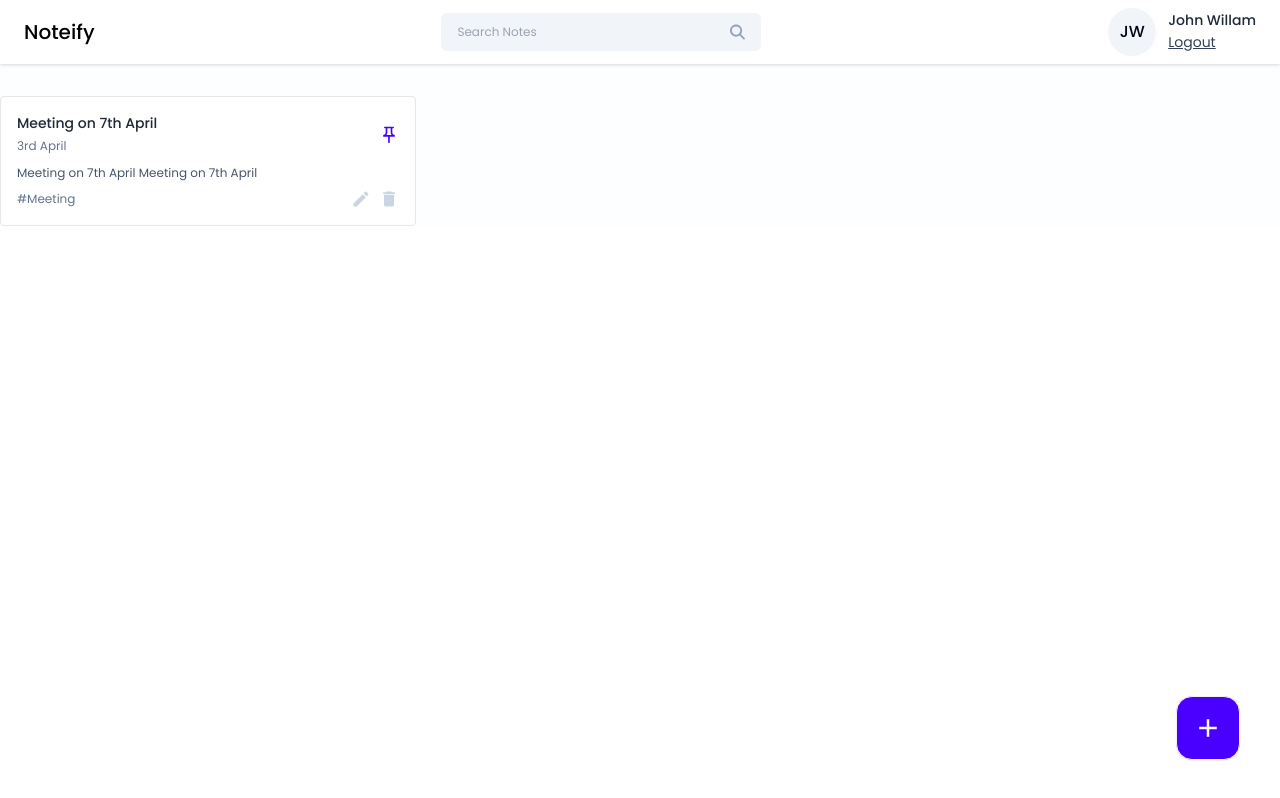
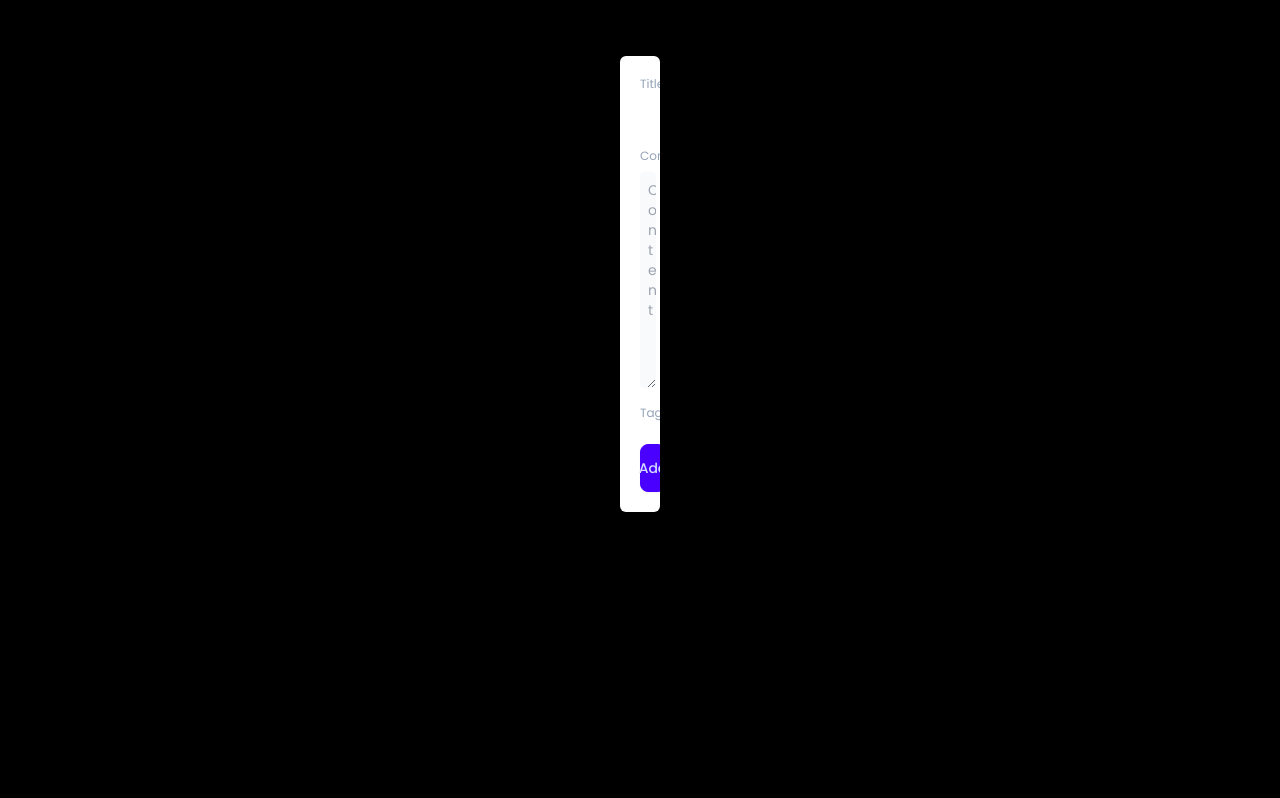
Before and after one commit to subarnoturja/noteify-client, a React (Vite) app: page / in a window 1280 px wide. Both pictures are taken after a click on the button 1208 px from the left and 728 px from the top of the page. Built offline with nearby package versions, Linux system fonts and the light colour scheme.

Commit message:
modal added

```diff
--- a/package.json
+++ b/package.json
@@ -14,6 +14,7 @@
     "react-dom": "^18.3.1",
     "react-hook-form": "^7.54.2",
     "react-icons": "^5.4.0",
+    "react-modal": "^3.16.3",
     "react-router-dom": "^7.0.2"
   },
   "devDependencies": {
--- a/src/index.css
+++ b/src/index.css
@@ -18,4 +18,7 @@
   .icon-btn {
     @apply text-xl text-slate-300 cursor-pointer hover:text-primary;
   }
+  .input-label {
+    @apply text-xs text-slate-400;
+  }
 }
--- /dev/null
+++ b/src/pages/Home/AddEditNotes.jsx
@@ -0,0 +1,33 @@
+import React from 'react';
+
+const AddEditNotes = () => {
+    return (
+        <div>
+            <div className='flex flex-col gap-2'>
+                <label className='input-label'>Title</label>
+                <input
+                    type='text'
+                    className='text-2xl text-slate-950 outline-none'
+                    placeholder='Go To Gym At 5'
+                />
+            </div>
+            <div className='flex flex-col gap-2 mt-4'>
+                <label className='input-label'>Content</label>
+                <textarea
+                    type='text'
+                    className='text-sm text-slate-950 outline-none bg-slate-50 p-2 rounded'
+                    placeholder='Content'
+                    rows={10}
+                ></textarea>
+            </div>
+            <div className='mt-3'>
+                <label className='input-label'>Tags</label>
+            </div>
+            <button className='btn btn-primary w-full font-medium mt-5 p-3'
+            onClick={() => {}}
+            >Add</button>
+        </div>
+    );
+};
+
+export default AddEditNotes;
--- a/src/pages/Home/Home.jsx
+++ b/src/pages/Home/Home.jsx
@@ -1,7 +1,17 @@
 import { MdAdd } from "react-icons/md";
 import NoteCard from "../../components/Cards/NoteCard";
+import AddEditNotes from "./AddEditNotes";
+import { useState } from "react";
+import ReactModal from "react-modal";
 
 const Home = () => {
+
+    const [openAddEditModal, setOpenAddEditModal] = useState({
+        isShown: false,
+        type: "add",
+        data: null,
+    });
+
   return (
     <>
       <div className="grid grid-cols-3 gap-4 mt-8">
@@ -16,9 +26,24 @@
           onPinNote={() => {}}
         ></NoteCard>
       </div>
-      <button className="w-16 h-16 btn flex items-center justify-center rounded-2xl bg-primary hover:bg-blue-600 absolute right-10 bottom-10" onClick={() => {}}>
+      <button className="w-16 h-16 btn flex items-center justify-center rounded-2xl bg-primary hover:bg-blue-600 absolute right-10 bottom-10" onClick={() => {
+        setOpenAddEditModal({ isShown: true, type: "add", data: null });
+      }}>
         <MdAdd className="text-[32px] text-white"></MdAdd>
       </button>
+      <ReactModal
+      isOpen={openAddEditModal.isShown}
+      onRequestClose={() => {}}
+      style={{
+        overlay: {
+            backgroundColor: "rgba(0,0,0,2)",
+        },
+      }}
+      contentLabel=""
+      className="w-[40px] max-h-3/4 bg-white rounded-md mx-auto mt-14 p-5 overflow-scroll"
+      >
+      <AddEditNotes></AddEditNotes>
+      </ReactModal>
     </>
   );
 };
```
Also changed, not shown: 1 other file (tests, documents, lock files or other folders).
